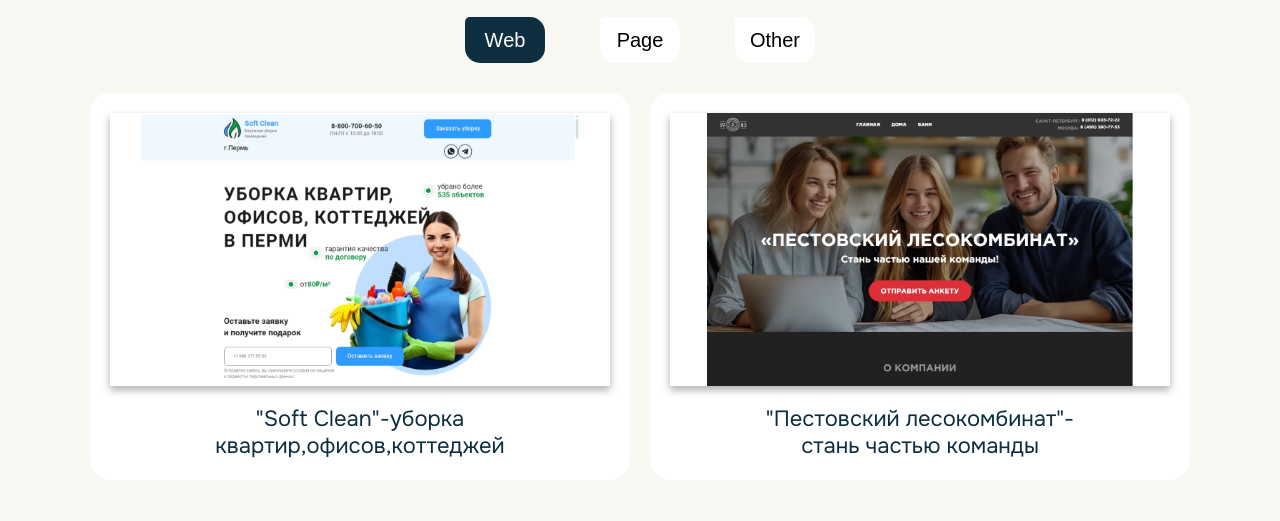
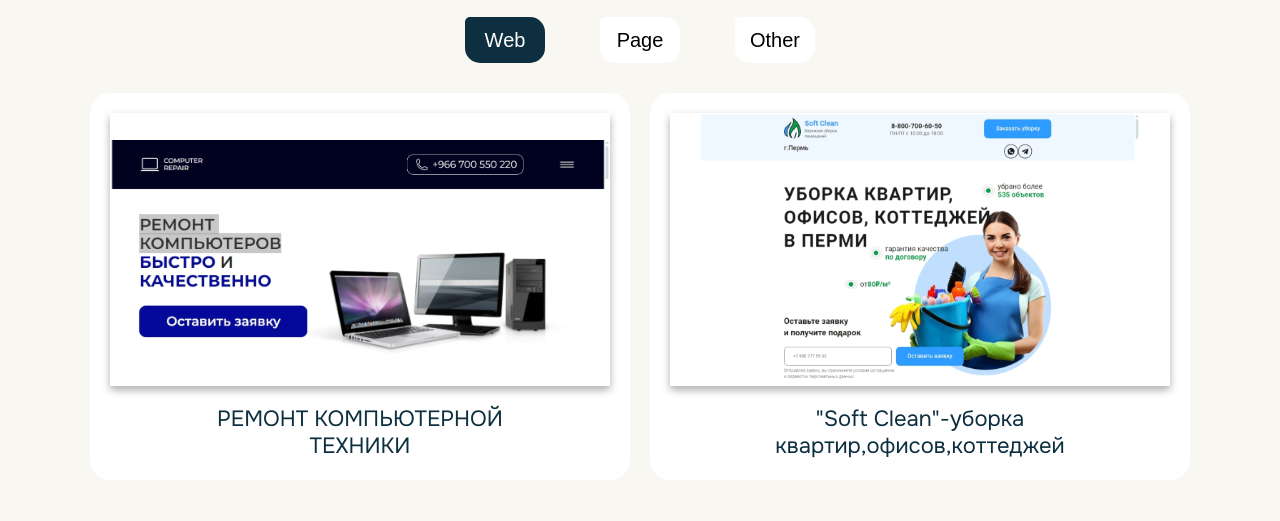
Before and after one commit to Alexander1987r/Portfolio, a website built with Vite: page src/index.html in a window 1280 px wide. Shown: the part 1636-2157 px from the top of the page. Built offline with nearby package versions, Linux system fonts and the light colour scheme; files whose address does not match are found by name.

Commit message:
add project repair-computer

```diff
--- a/src/index.html
+++ b/src/index.html
@@ -149,6 +149,16 @@
         <!--Slider-->
          <div class="works__content-item works__web active swiper" data-default="web">
            <div class="works__web-wrapper swiper-wrapper">
+            <div class="works__web-item swiper-slide">
+              <a class="works__web-link" href="https://alexander1987r.github.io/COMPUTER-REPAIR/
+              " target="_blank">
+                <img class="works__web-image" src="image/works/screenshot-computer.png" alt="Фото работы" width="316" height="150">
+              </a>
+              <p class="works__web-text">
+                РЕМОНТ КОМПЬЮТЕРНОЙ ТЕХНИКИ
+              </p>
+            </div>
+
             <div class="works__web-item swiper-slide">
               <a class="works__web-link" href="https://alexander1987r.github.io/Cleaning/" target="_blank">
                 <img class="works__web-image" src="image/works/screenshot-clean.png" alt="Фото работы" width="316" height="150">
```
Also changed, not shown: src/image/works/screenshot-computer.png (added).
